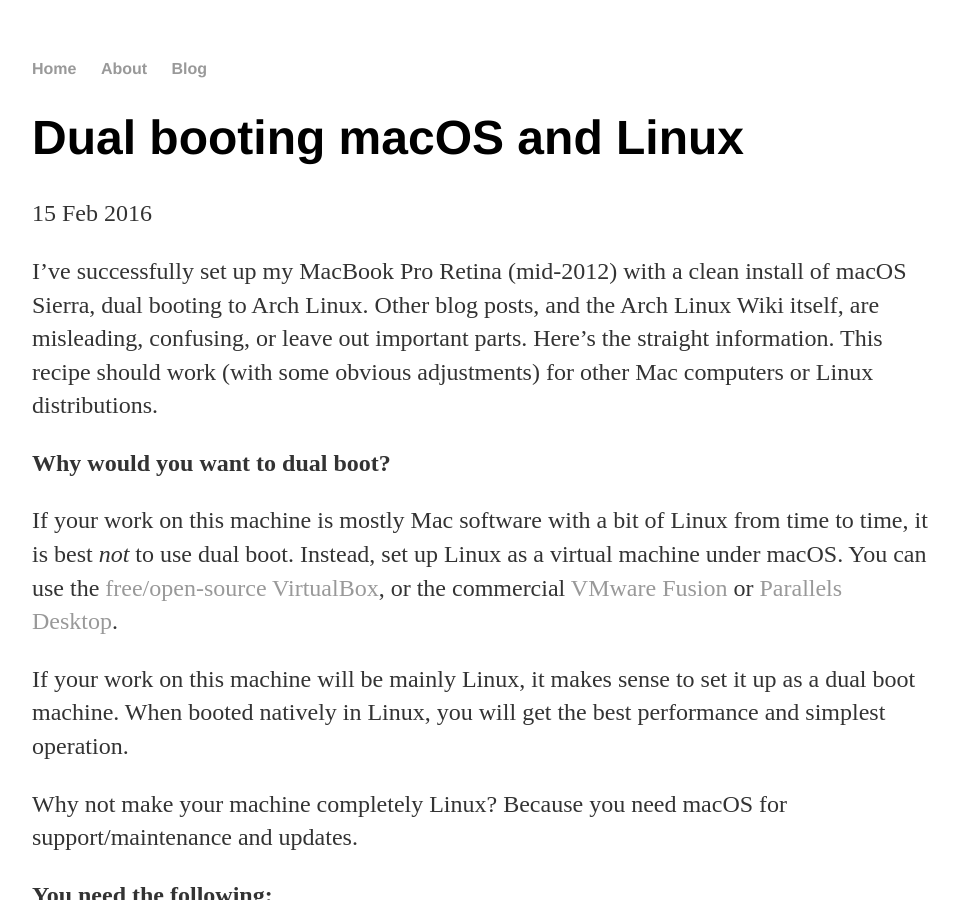
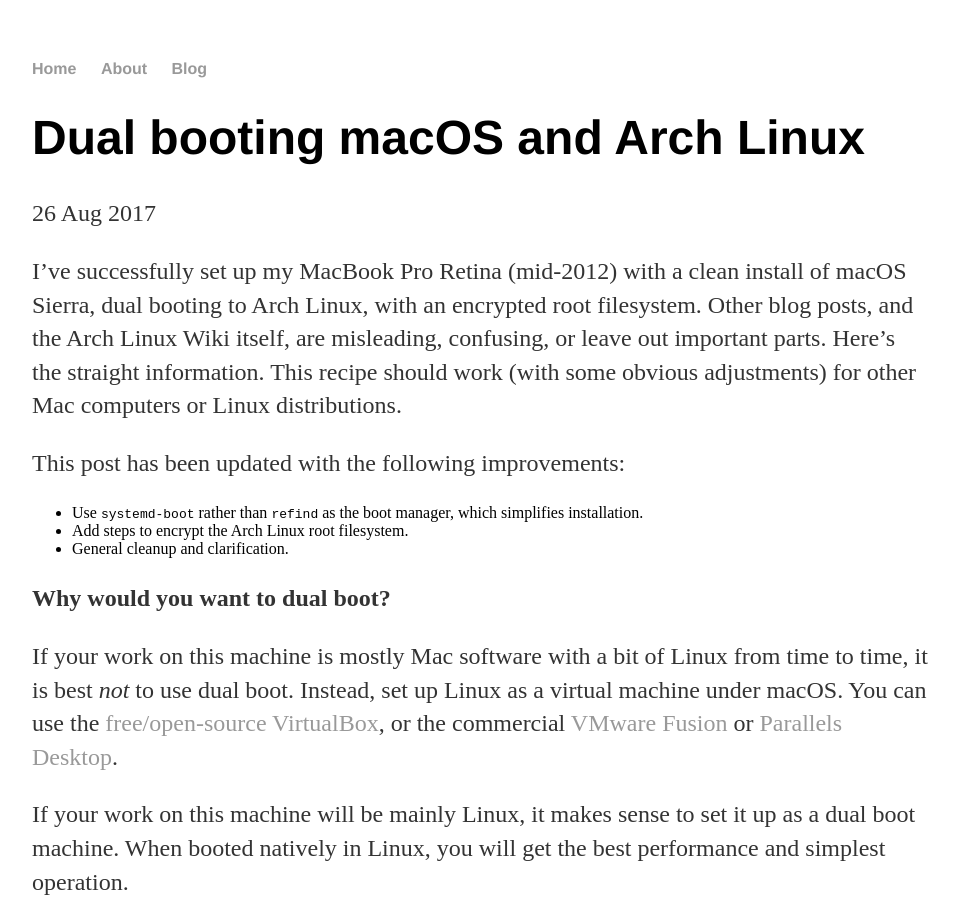
Before and after one commit to SpencerBrown/SpencerBrown.github.io, a Jekyll site: the page built from _posts/2016-02-15-osx-linux-dual-boot.md, in a window 1280 px wide and 900 px high. Shown: the whole window, without its empty margins (160-1119 px from the left). Built offline with Jekyll 4.4.1, drawn with Linux system fonts in a browser that asks for light colours.

Commit message:
Add info about blog post update, change date

```diff
--- a/_posts/2016-02-15-osx-linux-dual-boot.md
+++ b/_posts/2016-02-15-osx-linux-dual-boot.md
@@ -1,12 +1,18 @@
 ---
 layout: post
-title: "Dual booting macOS and Linux"
-date: 2016-02-15
+title: "Dual booting macOS and Arch Linux"
+date: 2017-08-26
 ---
 
-I've successfully set up my MacBook Pro Retina (mid-2012) with a clean install of macOS Sierra, dual booting to Arch Linux.
+I've successfully set up my MacBook Pro Retina (mid-2012) with a clean install of macOS Sierra, dual booting to Arch Linux, with an encrypted root filesystem.
 Other blog posts, and the Arch Linux Wiki itself, are misleading, confusing, or leave out important parts.
 Here's the straight information. This recipe should work (with some obvious adjustments) for other Mac computers or Linux distributions.
+
+This post has been updated with the following improvements:
+
+* Use `systemd-boot` rather than `refind` as the boot manager, which simplifies installation.
+* Add steps to encrypt the Arch Linux root filesystem.
+* General cleanup and clarification.
 
 **Why would you want to dual boot?**
 
```
